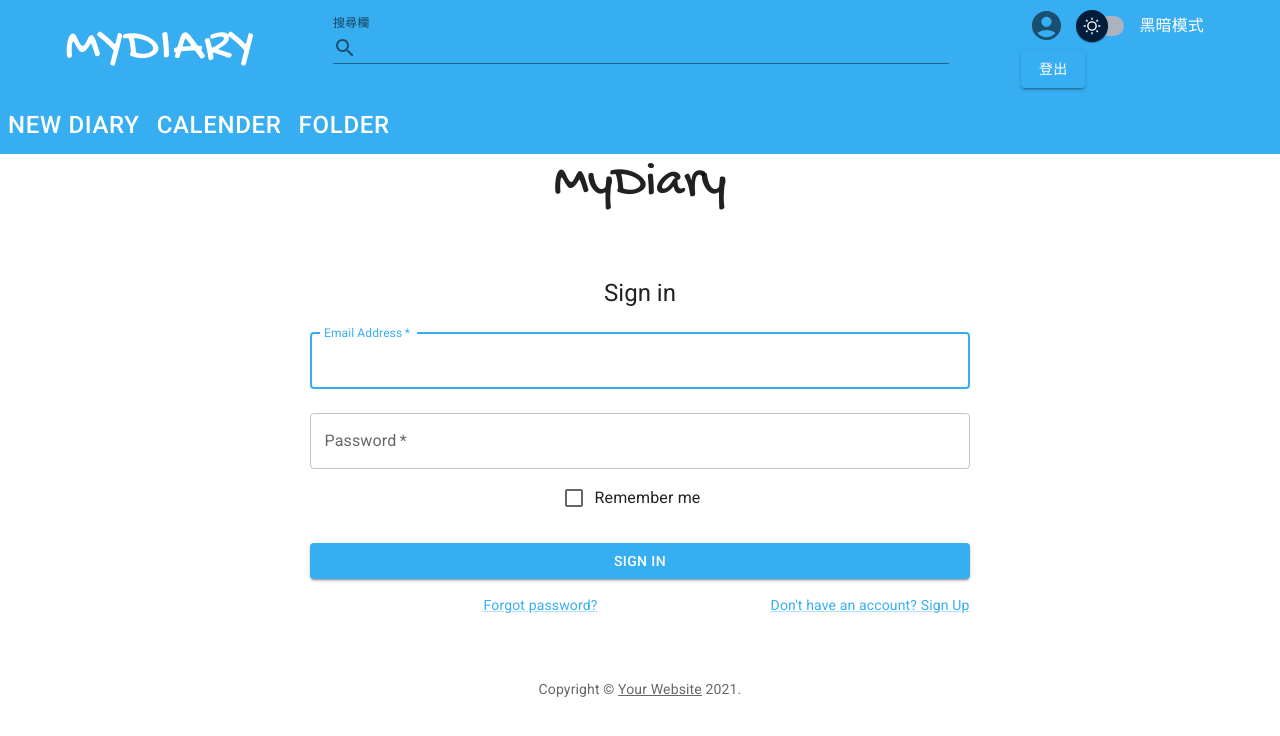
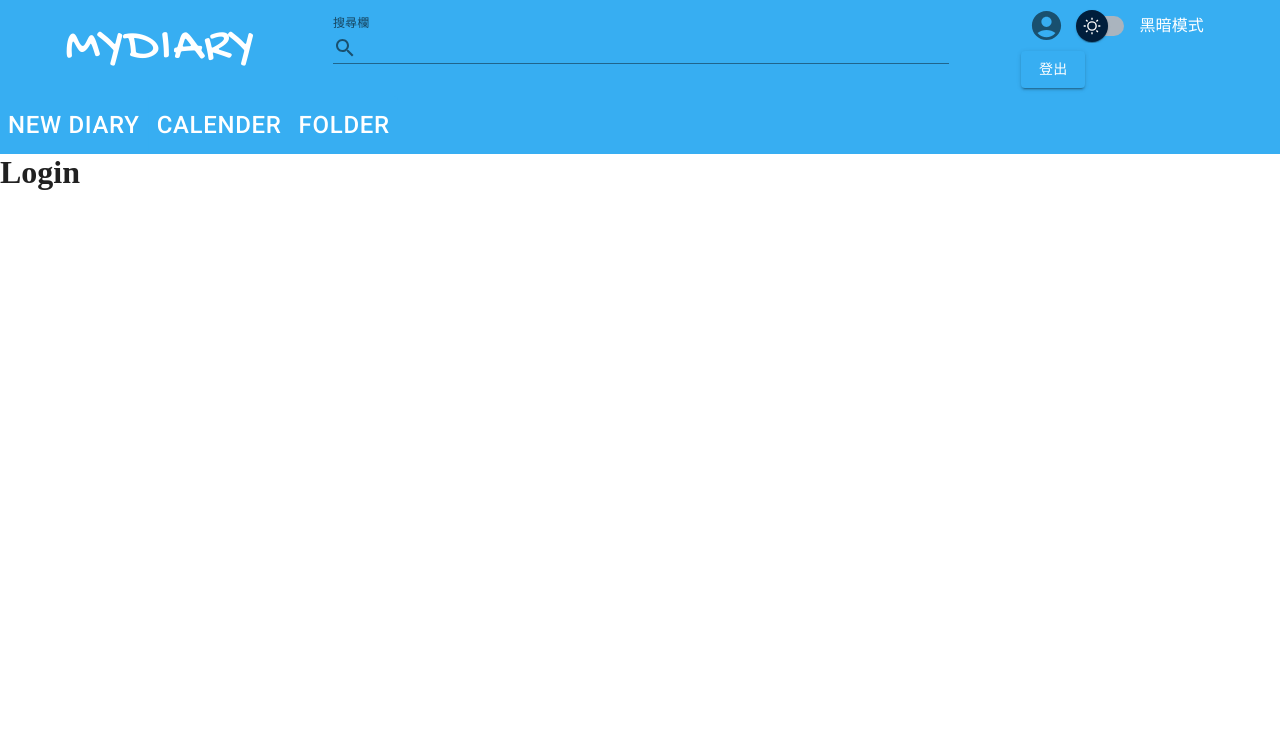
Before and after one commit to allen3325/SoftWareProject, a React (Create React App) app in the folder frontend/: page /login in a window 1280 px wide. Shown: the top 736 px of the page. Built offline with nearby package versions, Linux system fonts and the light colour scheme.

Commit message:
Revert "feat:loginpage."
This reverts commit 527df29120242b4b36353901cba59723516ff313.

```diff
--- a/frontend/src/components/LoginPage/LoginPage.js
+++ b/frontend/src/components/LoginPage/LoginPage.js
@@ -1,110 +1,9 @@
-import "./LoginPage.css";
-import React from "react";
-import { Button, Paper } from "@mui/material";
-import TextField from '@mui/material/TextField';
-import FormControlLabel from '@mui/material/FormControlLabel';
-import Checkbox from '@mui/material/Checkbox';
-import Link from '@mui/material/Link';
-import Grid from '@mui/material/Grid';
-import Box from '@mui/material/Box';
-import LockOutlinedIcon from '@mui/icons-material/LockOutlined';
-import Typography from '@mui/material/Typography';
-// import RegisterPage from "./RegisterPage/RegisterPage";
-
-
-function Copyright(props) {
-  return (
-    <Typography variant="body2" color="text.secondary" align="center" {...props}>
-      {'Copyright © '}
-      <Link color="inherit" href="https://mui.com/">
-        Your Website
-      </Link>{' '}
-      {new Date().getFullYear()}
-      {'.'}
-    </Typography>
-  );
-}
 function LoginPage() {
-  const { activeItem, setActiveItem } = React.useState("login");
-  const handleSubmit = (event) => {
-    event.preventDefault();
-    const data = new FormData(event.currentTarget);
-    // eslint-disable-next-line no-console
-    console.log({
-      email: data.get('email'),
-      password: data.get('password'),
-    });
-  };
-
-  return (
-    <Paper elevation={0} style={{height:"100vh"}} className="login_page">
-      <p> MyDiary </p> {""}{" "}
-
-      <Box
-          sx={{
-            marginTop: 8,
-            display: 'flex',
-            flexDirection: 'column',
-            alignItems: 'center',
-          }}
-        >
-          {/* <Avatar sx={{ m: 1, bgcolor: 'secondary.main' }}>
-            <LockOutlinedIcon />
-          </Avatar> */}
-          <Typography component="h1" variant="h5">
-            Sign in
-          </Typography>
-          <Box component="form" onSubmit={handleSubmit} noValidate sx={{ mt: 1 }}>
-            <TextField
-              margin="normal"
-              required
-              fullWidth
-              id="email"
-              label="Email Address"
-              name="email"
-              autoComplete="email"
-              autoFocus
-            />
-            <TextField
-              margin="normal"
-              required
-              fullWidth
-              name="password"
-              label="Password"
-              type="password"
-              id="password"
-              autoComplete="current-password"
-            />
-            <FormControlLabel
-              control={<Checkbox value="remember" color="primary" />}
-              label="Remember me"
-            />
-            <Button
-              type="submit"
-              fullWidth
-              variant="contained"
-              sx={{ mt: 3, mb: 2 }}
-              href="/"
-            >
-              Sign In
-            </Button>
-            <Grid container>
-              <Grid item xs>
-                <Link href="/forgotpassword" variant="body2">
-                  Forgot password?
-                </Link>
-              </Grid>
-              <Grid item>
-                <Link href="/register" variant="body2">
-                  {"Don't have an account? Sign Up"}
-                </Link>
-              </Grid>
-            </Grid>
-          </Box>
-        </Box>
-        <Copyright sx={{ mt: 8, mb: 4 }} />
-    </Paper>
-  );
+    return (
+        <div>
+            <h1>Login</h1>
+        </div>
+    );
 }
 
 export default LoginPage;
```
